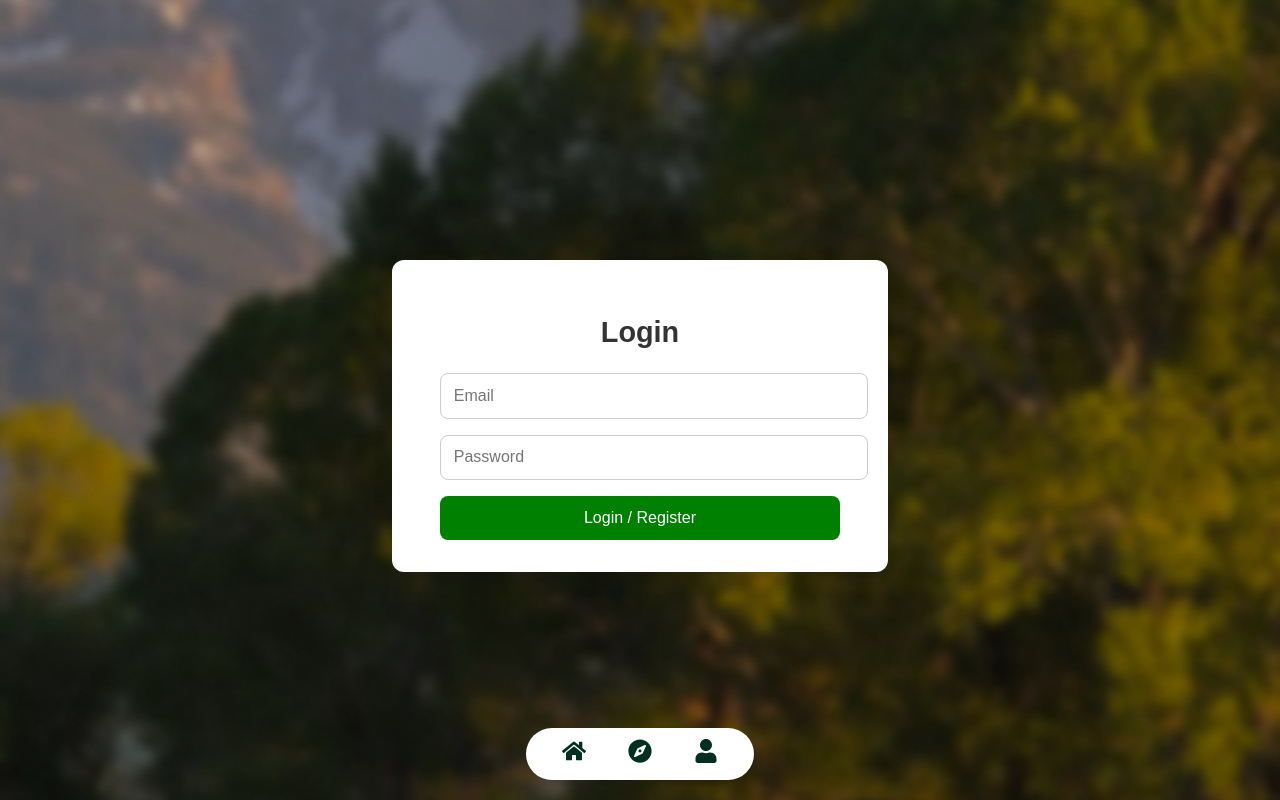
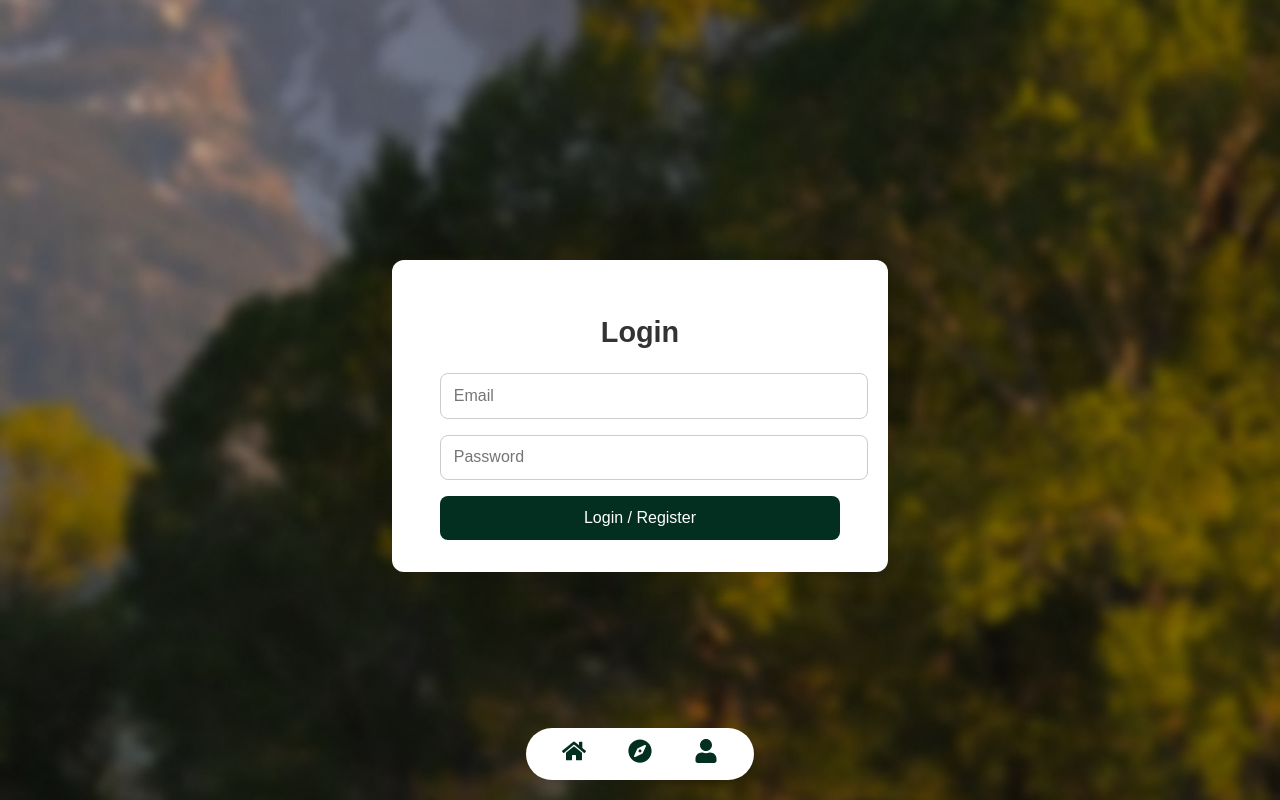
Before and after one commit to huntercordes/museum-adventure-game, a React (Vite) app: page /museum-adventure-game/login in a window 1280 px wide. Built offline with nearby package versions, Linux system fonts and the light colour scheme; no server answers; a web font is replaced by a local one.

Commit message:
more update

```diff
--- a/src/styles/LoginPage.module.css
+++ b/src/styles/LoginPage.module.css
@@ -38,7 +38,7 @@
 .button {
   width: 100%;
   padding: 0.8rem;
-  background-color: green;
+  background-color: #022f1f;
   color: white;
   font-size: 1rem;
   border: none;
```
